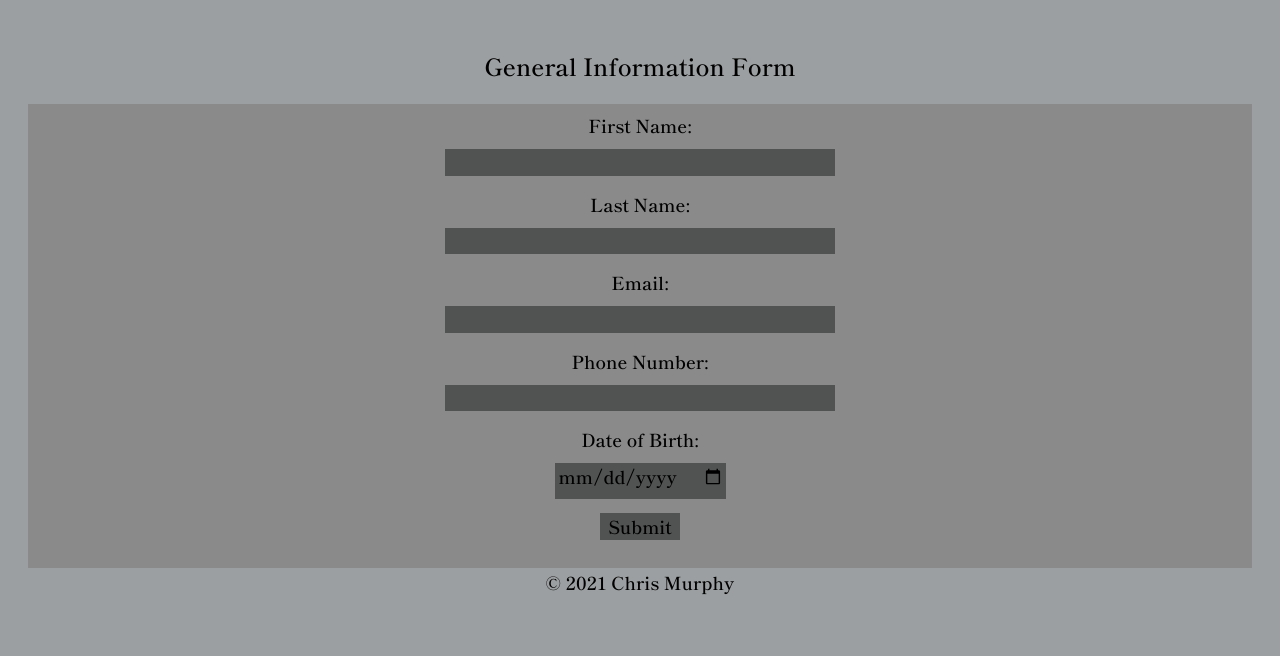
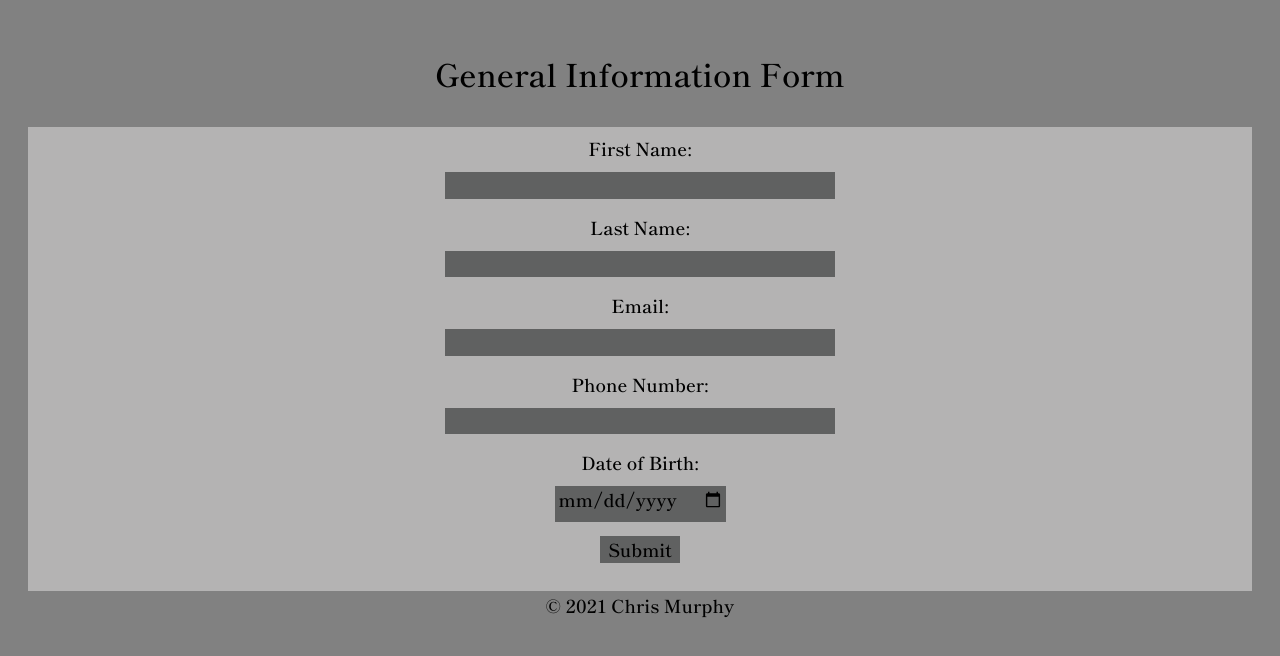
Before and after one commit to ChrisMurphy973/itmd362-lab3, a plain HTML site: page index.html in a window 1280 px wide. Drawn offline with nearby package versions, Linux system fonts and the light colour scheme.

Commit message:
Update screen.css
adjusted color

```diff
--- a/css/screen.css
+++ b/css/screen.css
@@ -5,7 +5,7 @@ html {
   font-size: 1.125em;
   line-height: 1.55555em;
   padding: 1.55555em;
-  background-color: #9c9fa1;
+  background-color: #818181;
 }
 fieldset{
   border-color: transparent;
@@ -13,14 +13,14 @@ fieldset{
 
 #content {
   border-color: transparent;
-  background-color: #8a8a8a
+  background-color: #b4b3b3
 }
 
 h1 {
-  font-size: 1.33em;
+  font-size: 1.75em;
   font-weight: bolder;
   padding-top: 1em;
-  padding-bottom: 1em;
+  padding-bottom: 1.25em;
 }
 
 label {
@@ -40,7 +40,7 @@ li {
 button, input {
   font-family: 'Shippori Mincho', Georgia, "Times New Roman", Times, Roman, serif;
   border-color: transparent;
-  background-color: #515252;
+  background-color: #606161;
   overflow: visible;
 }
 
@@ -48,6 +48,7 @@ button, input {
   #wrap {
     display: inline-block;
     justify-content: center;
+    text-align: center;
   }
 }
 
```
